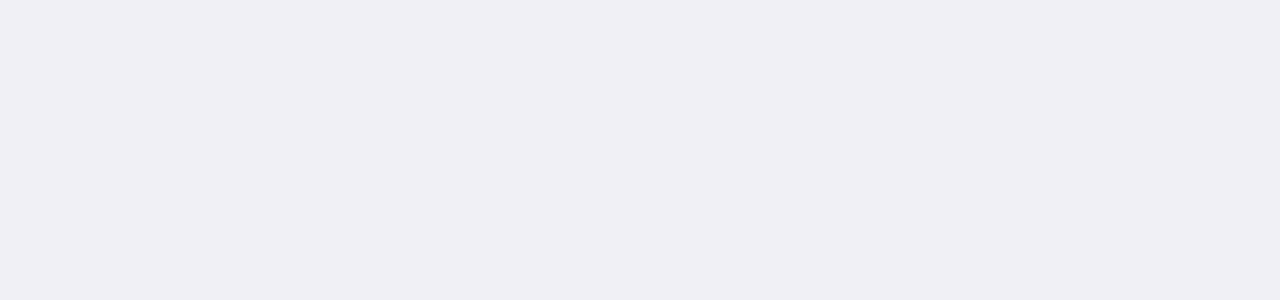
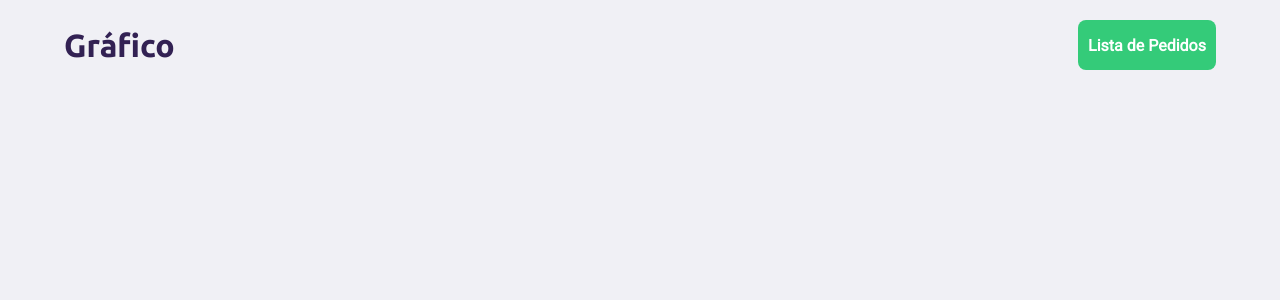
Before and after one commit to LeonardoT07/react-pedidos-voll, a React (Create React App) app: page /grafico in a window 1280 px wide. Shown: the top 300 px of the page. Built offline with nearby package versions, Linux system fonts and the light colour scheme; the HTML template or start-up script is replaced by a standard one.

Commit message:
new page and navigation buttons

```diff
--- /dev/null
+++ b/src/pages/Grafico/index.tsx
@@ -0,0 +1,24 @@
+import React from 'react';
+import { FiLogIn } from 'react-icons/fi';
+import './styles.css';
+
+import { Link } from 'react-router-dom';
+
+const Grafico = () => {
+    return(
+        <div className="container">
+            <div id="header-pedidos">
+                <div className="col-9">
+                    <h1>Gráfico</h1>
+                </div>
+                <div className="col-3">
+                    <Link to="/">
+                        <strong>Lista de Pedidos</strong>
+                    </Link>
+                </div>
+            </div>
+        </div>
+    );
+}
+
+export default Grafico;
--- /dev/null
+++ b/src/pages/Grafico/styles.css
@@ -0,0 +1,31 @@
+.container {
+    display: flex;
+    flex-direction: column;
+    justify-content: flex-start;
+    align-items: center;
+}
+
+#header-grafico {
+    padding: 20px;
+    display: flex;
+    flex-direction: row;
+}
+
+#header-grafico .col-3 a {
+    width: 100%;
+    max-width: 200px;
+    height: 50px;
+    background: var(--primary-color);
+    border-radius: 8px;
+    text-decoration: none;
+
+    display: flex;
+    align-items: center;
+    overflow: hidden;
+}
+
+#header-grafico .col-3 a strong {
+    flex: 1;
+    text-align: center;
+    color: #fff;
+}
--- a/src/pages/ListaPedidos/index.tsx
+++ b/src/pages/ListaPedidos/index.tsx
@@ -1,7 +1,7 @@
 import React, { useEffect, useState } from 'react';
 import axios from 'axios';
 import './styles.css';
-
+import { Link } from 'react-router-dom';
 
 interface OrdersItems {
     id: string;
@@ -16,6 +16,7 @@ interface OrdersItems {
 const CreatePoint = () => {
 
     const [pedidos, setPedidos] = useState<OrdersItems[]>([]);
+    const [pedidosTotais, setPedidosTotais] = useState(0);
 
     useEffect( () => {
         axios.get<OrdersItems[]>('https://vollpilates.com.br/wp-json/wc/v1/orders?filter[posts_per_page]=-1&consumer_key=ck_9dd3ba58c6c5120ceb1de771d08038055da2cb27&consumer_secret=cs_a0bb9ce335fe159a9f9c30c7ebe079ace00bb55e')
@@ -26,14 +27,25 @@ const CreatePoint = () => {
         });
     }, []);
 
+    function handleSomaPedidos(){
+        console.log("teste");
+    }
+
     return(
-        <div>
+        <div className="container">
             <div id="header-pedidos">
-                <h1>Lista de Pedidos</h1>
+                <div className="col-9">
+                    <h1>Lista de Pedidos</h1>
+                </div>
+                <div className="col-3">
+                    <Link to="/grafico">
+                        <strong>Visualizar Gráfico</strong>
+                    </Link>
+                </div>
             </div>
             <div className="pedidos">
                 {pedidos.map(pedido => (
-                    <ul key={pedido.id} className="each-order">
+                    <ul key={pedido.id} onChange={handleSomaPedidos} className="each-order">
                         <span><strong>ID:</strong> {pedido.id}</span><br/>
                         <span className="stats-order"><strong>Status:</strong> {pedido.status}</span>
 
--- a/src/pages/ListaPedidos/styles.css
+++ b/src/pages/ListaPedidos/styles.css
@@ -1,6 +1,45 @@
+.container {
+    display: flex;
+    flex-direction: column;
+    justify-content: center;
+    align-items: center;
+
+    width: 90%;
+    margin-left: auto;
+    margin-right: auto;
+}
+
 #header-pedidos {
-    padding: 20px;
+    padding-top: 20px;
+    padding-bottom: 20px;
+    width: 100%;
+
+    display: flex;
+    flex-direction: row;
+    justify-content: space-between;
+    align-items: center;
 }
+
+#header-pedidos a {
+    width: 100%;
+    max-width: 300px;
+    padding-left: 10px;
+    padding-right: 10px;
+    height: 50px;
+    background: var(--primary-color);
+    border-radius: 8px;
+    text-decoration: none;
+
+    display: flex;
+    align-items: center;
+    overflow: hidden;
+}
+
+#header-pedidos a strong {
+    flex: 1;
+    text-align: center;
+    color: #fff;
+  }
 
 div.pedidos {
     padding-top: 20px;
--- a/src/router.tsx
+++ b/src/router.tsx
@@ -3,12 +3,15 @@ import { Route, BrowserRouter } from 'react-router-dom';
 
 import Home from './pages/Home';
 import ListaPedidos from './pages/ListaPedidos';
+import Grafico from './pages/Grafico';
 
 const Routes = () => {
     return(
         <BrowserRouter>
             <Route component={ListaPedidos} path="/" exact />
             <Route component={Home} path="/home-segreta"/>
+            <Route component={Grafico} path="/grafico"/>
+
         </BrowserRouter>
     );
 }
```
